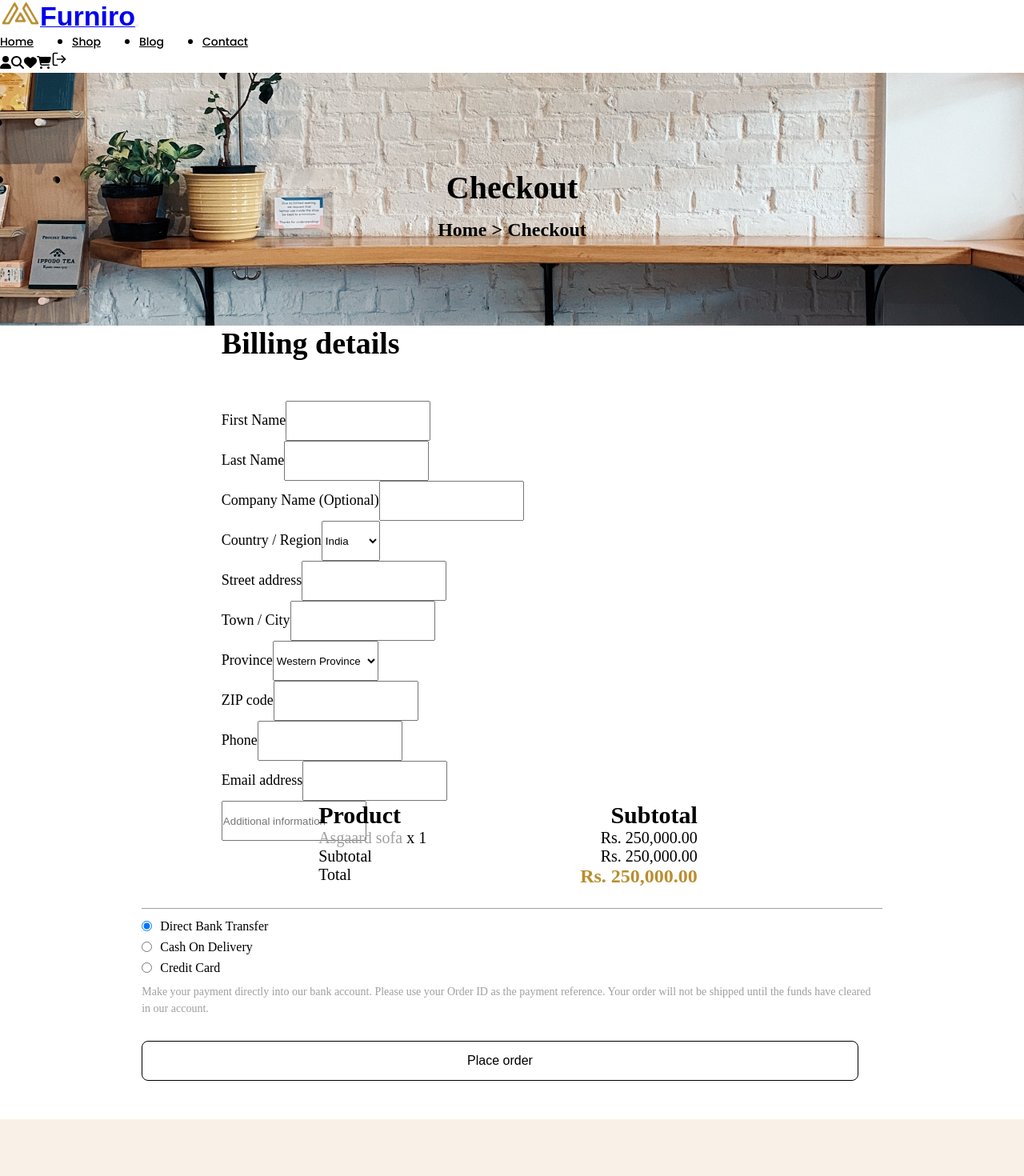
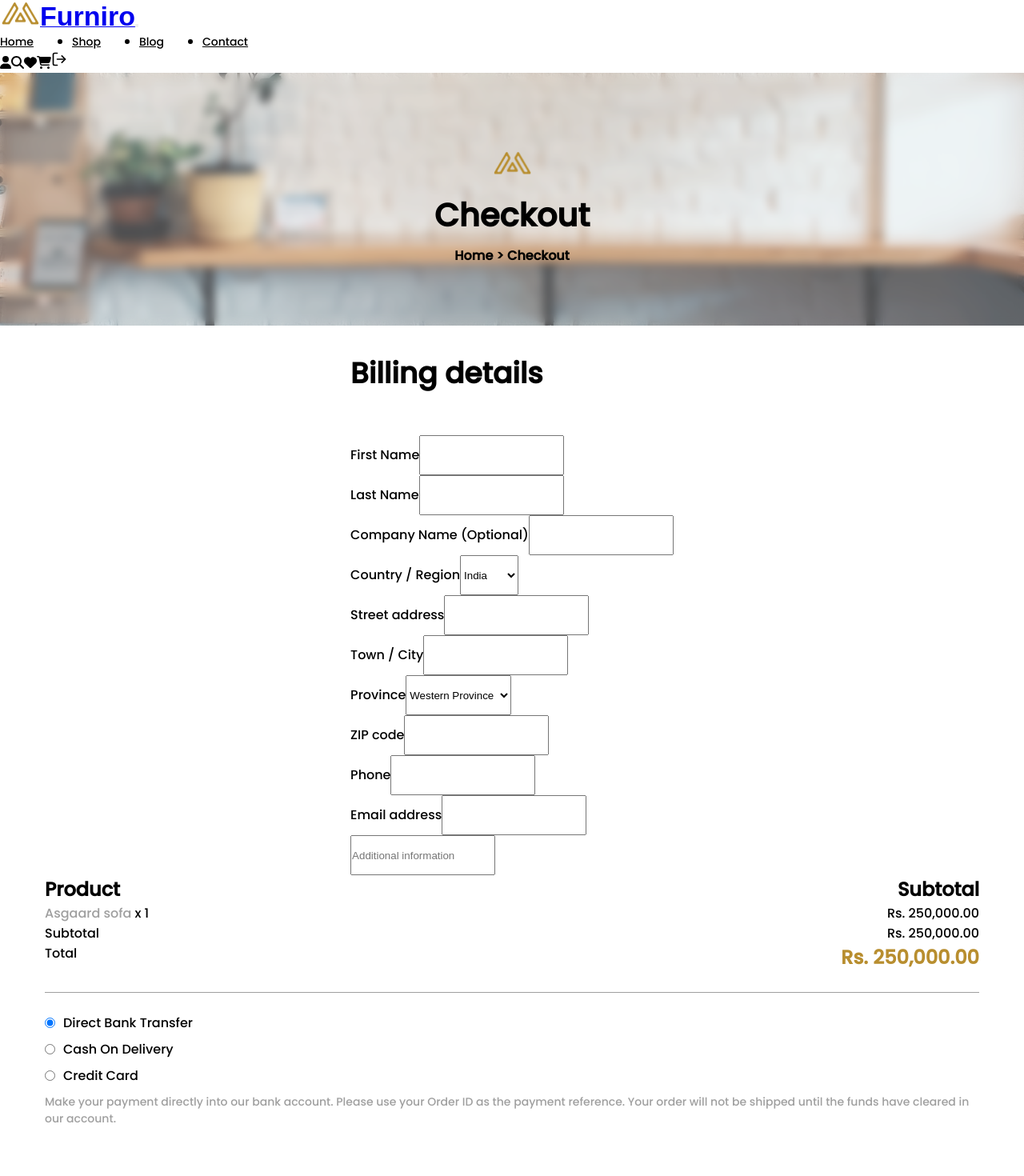
Before and after one commit to sdcodes3/furniro-client, a React (Vite) app: page /checkout in a window 1280 px wide. Shown: the top 1470 px of the page at 80% size. Built offline with nearby package versions, Linux system fonts and the light colour scheme; sample sign-in values are in the browser's storage.

Commit message:
checkout page

```diff
--- a/src/pages/checkout/Checkout.tsx
+++ b/src/pages/checkout/Checkout.tsx
@@ -4,9 +4,8 @@ import { Button, Col, Form, Row } from 'react-bootstrap';
 import { useState } from 'react';
 import Promise from '../../components/our_promise/Promise';
 import Footer from '../../components/footer/Footer';
-
+import logo from '../../assets/logo.png';
 const Checkout = () => {
-
   const [selectedOption, setSelectedOption] = useState('bankTransfer');
 
   // Descriptions for each payment method
@@ -16,7 +15,7 @@ const Checkout = () => {
     cashOnDelivery:
       'Pay with cash upon delivery. Please ensure you have the exact amount ready as the delivery agent may not have change.',
     creditCard:
-            'Pay securely using your credit card through our online payment gateway.',
+      'Pay securely using your credit card through our online payment gateway.Pay securely using your credit card through our online payment gateway.',
   };
 
   return (
@@ -24,33 +23,41 @@ const Checkout = () => {
       <Navbar />
 
       <div className="checkOut-banner">
+        <img src={logo} width="50" height="32" alt="Logo" className="banner-logo" />
+
         <h1>Checkout</h1>
         <h2>Home {'>'} Checkout</h2>
       </div>
 
-            <div className='billingDetails'>
+      <div className="billingDetails">
         <Row>
-                    <Col md={6} className='formDetails'>
-
-
-                        <Form style={{ fontSize: '18px' }} className='mt-5'>
-                            <h3 style={{ fontSize: '38px', marginBottom: '50px' }}>Billing details</h3>
+          <Col md={6} className="formDetails">
+            <Form style={{ fontSize: '18px' }} className="mt-5">
+              <h3 style={{ fontSize: '36px', marginBottom: '50px' }}>Billing details</h3>
 
               <Row className="mb-3">
                 <Form.Group as={Col} controlId="formGridFirstName">
-                                    <Form.Label>First Name</Form.Label>
-                                    <Form.Control type="text" placeholder="" style={{ height: '50px', width: 'full' }} />
+                  <Form.Label style={{ fontSize: '16px' }}>First Name</Form.Label>
+                  <Form.Control
+                    type="text"
+                    placeholder=""
+                    style={{ height: '50px', width: 'full' }}
+                  />
                 </Form.Group>
 
                 <Form.Group as={Col} controlId="formGridLastName">
                   <Form.Label>Last Name</Form.Label>
-                                    <Form.Control type="text" placeholder="" style={{ height: '50px', width: 'full' }} />
+                  <Form.Control
+                    type="text"
+                    placeholder=""
+                    style={{ height: '50px', width: 'full' }}
+                  />
                 </Form.Group>
               </Row>
 
               <Form.Group className="mb-3" controlId="formGridCompanyName">
                 <Form.Label>Company Name (Optional)</Form.Label>
-                                <Form.Control type='text' placeholder="" style={{ height: '50px' }} />
+                <Form.Control type="text" placeholder="" style={{ height: '50px' }} />
               </Form.Group>
 
               <Form.Group className="mb-3" controlId="formGridCountry_Region">
@@ -64,17 +71,15 @@ const Checkout = () => {
                 </Form.Select>
               </Form.Group>
 
-
               <Form.Group className="mb-3" controlId="formGridStrtAdd">
                 <Form.Label>Street address</Form.Label>
-                                <Form.Control type='text' placeholder="" style={{ height: '50px' }} />
+                <Form.Control type="text" placeholder="" style={{ height: '50px' }} />
               </Form.Group>
 
               <Form.Group className="mb-3" controlId="formGridTwnCty">
                 <Form.Label>Town / City</Form.Label>
-                                <Form.Control type='text' placeholder="" style={{ height: '50px' }} />
+                <Form.Control type="text" placeholder="" style={{ height: '50px' }} />
               </Form.Group>
-
 
               <Form.Group className="mb-3" controlId="formGridProvince">
                 <Form.Label>Province</Form.Label>
@@ -88,45 +93,51 @@ const Checkout = () => {
 
               <Form.Group className="mb-3" controlId="formGridZip">
                 <Form.Label>ZIP code</Form.Label>
-                                <Form.Control type='number' placeholder="" style={{ height: '50px' }} />
+                <Form.Control type="number" placeholder="" style={{ height: '50px' }} />
               </Form.Group>
 
               <Form.Group className="mb-3" controlId="formGridPhone">
                 <Form.Label>Phone</Form.Label>
-                                <Form.Control type='number' placeholder="" style={{ height: '50px' }} />
+                <Form.Control type="number" placeholder="" style={{ height: '50px' }} />
               </Form.Group>
 
               <Form.Group className="mb-5" controlId="formGridEmail">
                 <Form.Label>Email address</Form.Label>
-                                <Form.Control type='email' placeholder="" style={{ height: '50px' }} />
+                <Form.Control type="email" placeholder="" style={{ height: '50px' }} />
               </Form.Group>
 
               <Form.Group className="mb-3" controlId="formGridAdditionalInfo">
-                                <Form.Control className='mb-5' type='text' placeholder="Additional information" style={{ height: '50px' }} />
+                <Form.Control
+                  className="mb-5"
+                  type="text"
+                  placeholder="Additional information"
+                  style={{ height: '50px' }}
+                />
               </Form.Group>
-
-
             </Form>
           </Col>
 
-                    <Col md={6} className='productDetails mt-5'>
+          <Col md={6} className="productDetails mt-5">
             <div className="prodcontainer">
-                            <div className='product-subttl mt-5'>
+              <div className="product-subttl mt-5">
                 <div className="prdct">
-                                    <h3 style={{ fontSize: '30px' }}>Product</h3>
-                                    <p style={{ color: '#9F9F9F' }}>Asgaard sofa <span>x 1</span></p>
-                                    <p>Subtotal</p>
-                                    <p>Total</p>
+                  <h3 style={{ fontSize: '24px' }}>Product</h3>
+                  <p style={{ color: '#9F9F9F', fontSize: '16px' }}>
+                    Asgaard sofa <span>x 1</span>
+                  </p>
+                  <p style={{ fontSize: '16px' }}>Subtotal</p>
+                  <p style={{ fontSize: '16px' }}>Total</p>
                 </div>
 
                 <div className="subttl">
-                                    <h3 style={{ fontSize: '30px' }}>Subtotal</h3>
-                                    <p>Rs. 250,000.00</p>
-                                    <p>Rs. 250,000.00</p>
-                                    <p style={{ fontSize: '24px', fontWeight: 'bold', color: '#B88E2F' }}>Rs. 250,000.00</p>
+                  <h3 style={{ fontSize: '24px' }}>Subtotal</h3>
+                  <p style={{ fontSize: '16px' }}>Rs. 250,000.00</p>
+                  <p style={{ fontSize: '16px' }}>Rs. 250,000.00</p>
+                  <p style={{ fontSize: '24px', fontWeight: 'bold', color: '#B88E2F' }}>
+                    Rs. 250,000.00
+                  </p>
                 </div>
               </div>
-
             </div>
 
             <div className="horizontalLine"></div>
@@ -179,18 +190,12 @@ const Checkout = () => {
               {/* Button for placing the order */}
               <button className="place-order">Place order</button>
             </div>
-
-
           </Col>
-
-
         </Row>
       </div>
 
       <Promise />
       <Footer />
-
-
     </div>
   );
 };
--- a/src/pages/checkout/checkout.scss
+++ b/src/pages/checkout/checkout.scss
@@ -1,66 +1,88 @@
 .checkout_main {
   overflow: hidden;
+  font-family: 'Poppins', sans-serif;
+   // universal padding for smaller screens
+
+  form label {
+    font-size: 16px;
+    font-weight: 500;
+  }
 
   .checkOut-banner {
+    position: relative;
     text-align: center;
+    padding: 2rem 1rem;
+    height: 316px;
     background-image: url('../../assets/shop.jpeg');
     background-size: cover;
     background-position: center;
-        padding: 2rem 1rem;
+
+    &::before {
+      content: '';
+      position: absolute;
+      inset: 0;
+      background-color: rgba(255, 255, 255, 0.3);
+      backdrop-filter: blur(6px);
+      z-index: 0;
+    }
+
+    h1, h2 {
       position: relative;
-        height: 316px;
+      z-index: 1;
+      color: black;
+      margin: 0;
+    }
 
     h1 {
-            margin: 0;
       font-size: 2.5rem;
-            color: black;
-            margin-top: 5.5rem;
+      margin-top: 0.8rem;
     }
 
     h2 {
-            margin: 0;
-            font-size: 1.5rem;
-            color: black;
-            margin-top: 1rem;
+      font-size: 1rem;
+      margin-top: 0.5rem;
+    }
+
+    .banner-logo {
+      margin-top: 4rem;
+      position: relative;
+      z-index: 1;
     }
   }
 
+  .billingDetails {
 
-    .billingDetails {
+    display: flex;
+    justify-content: space-between;
+    flex-wrap: wrap;
+    max-width: 1200px;
+    margin: 0 auto;
+    gap: 2rem;
+    padding: 2rem 1rem;
+
+    .formDetails,
+    .productDetails {
+      flex: 1 1 48%;
+      min-width: 300px;
+    }
+
+    .formDetails {
       display: flex;
       justify-content: center;
-        flex-direction: row;
-        width: 100vw;
-
-        .formDetails {
-            margin-left: 20px;
-            margin-right: 20px;
-
-            flex: 1;
-            width: 50vw;
-            height: 60%;
-            display: flex;
-            justify-content: center;
-            // align-items: center;
+      margin: 0;
     }
 
     .productDetails {
-            padding-left: 5%;
-            padding-right: 5%;
-
       .prodcontainer {
-                flex: 1;
         display: flex;
         justify-content: center;
 
         .product-subttl {
-                    justify-content: center;
-                    align-self: center;
           width: 100%;
           display: flex;
-                    gap: 15vw;
+          justify-content: space-between;
 
-                    .prdct {
+          .prdct, .subttl {
             font-size: 20px;
 
             span {
@@ -69,24 +91,17 @@
           }
 
           .subttl {
-                        margin-right: 10px;
-                        font-size: 20px;
             text-align: end;
           }
         }
-
-
       }
 
       .horizontalLine {
-                margin-top: 2vw;
-                margin-bottom: 1vw;
+        margin: 2vw 0;
         height: 1px;
         width: 100%;
         background-color: #9F9F9F;
-
       }
-
 
       .payment-options {
         display: flex;
@@ -111,17 +126,16 @@
         }
 
         .description {
-                    height: 100%;
+          min-height: 80px;
           width: 100%;
           color: #9f9f9f;
           font-size: 14px;
           line-height: 1.5;
-                    margin-right: 30px;
+          transition: all 0.3s ease;
         }
 
         .place-order {
-                    margin-top: 20px;
-                    margin-right: 30px;
+          margin: 20px auto 0 auto;
           padding: 15px 30px;
           font-size: 16px;
           color: black;
@@ -130,6 +144,10 @@
           border-radius: 8px;
           cursor: pointer;
           transition: background 0.3s, color 0.3s;
+          width: 100%;
+          max-width: 318px;
+          height: 64px;
+          text-align: center;
 
           &:hover {
             background: #b88e2f;
@@ -138,11 +156,6 @@
           }
         }
       }
-
-
-
-        }
-
-
     }
   }
+}
```
Lines whose indentation alone changed are shown as unchanged.
